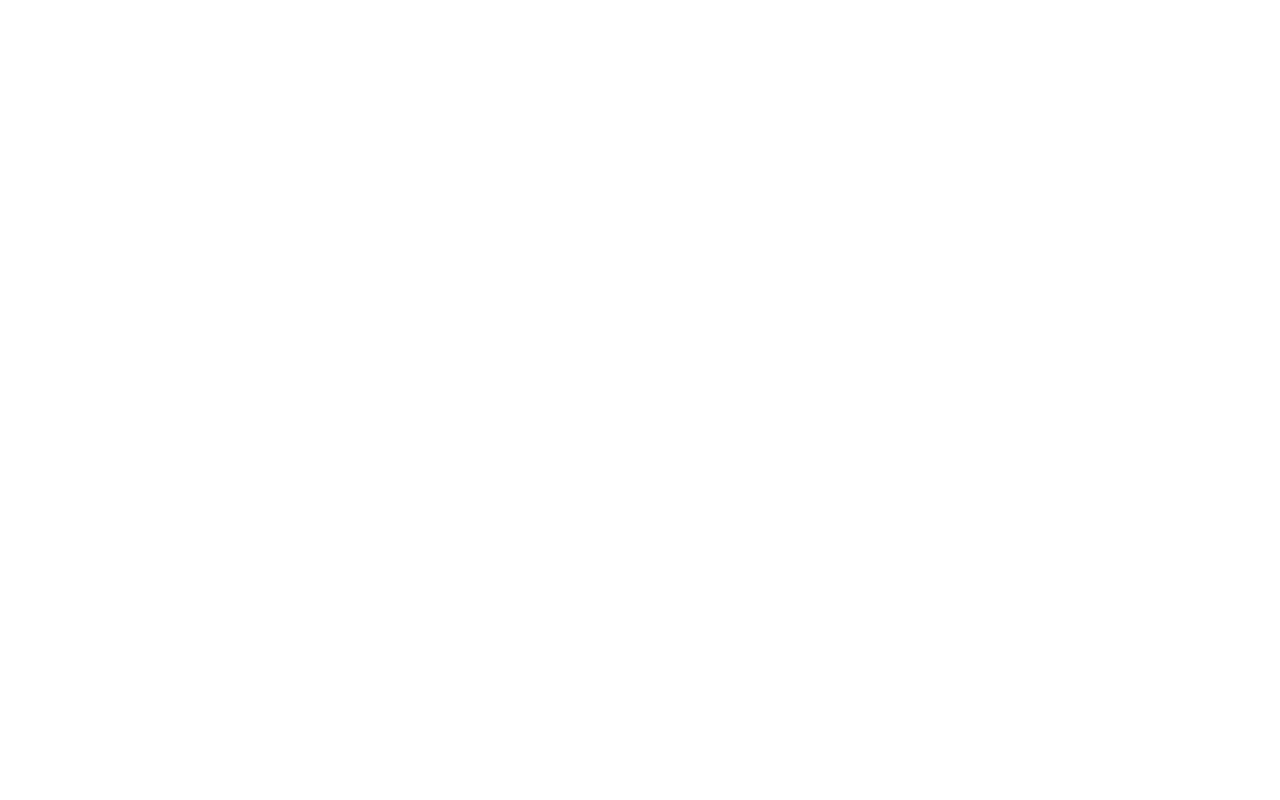
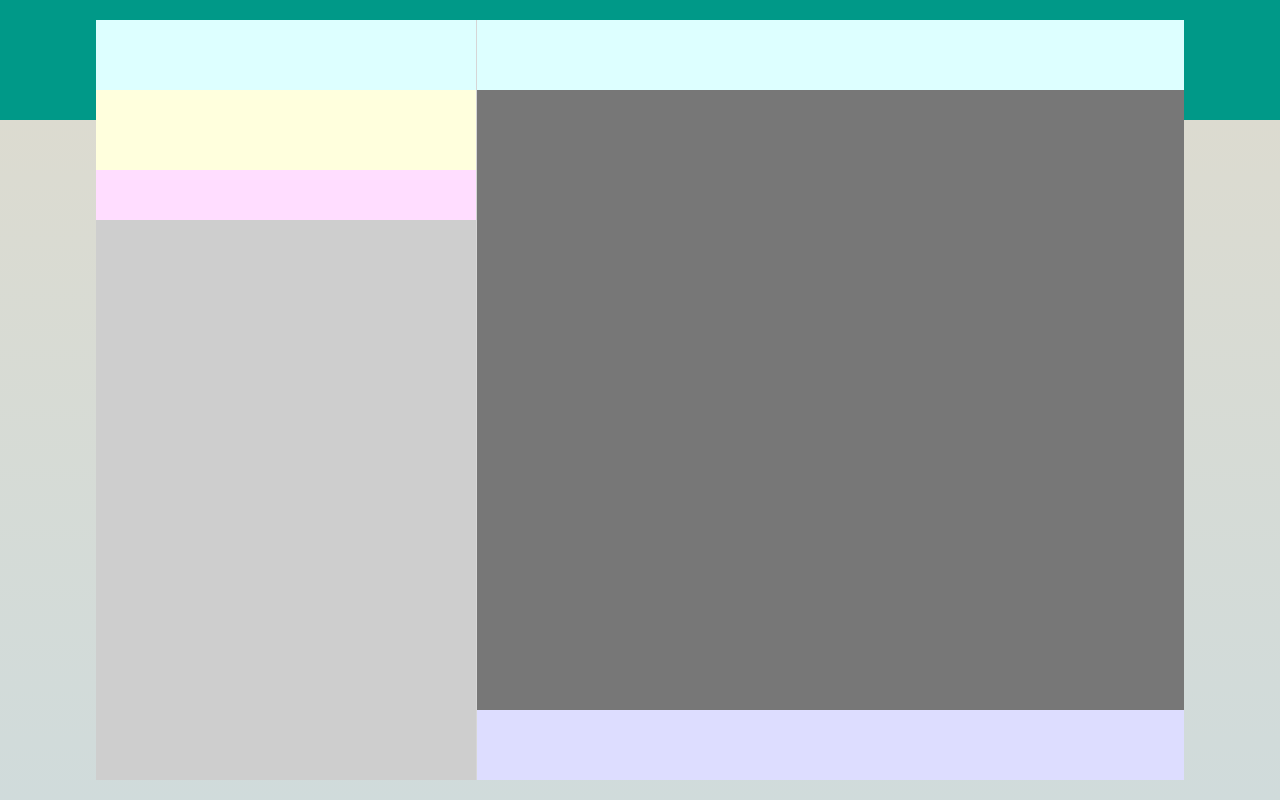
Before and after one commit to FabioMezzina/js-html-css-boolzap, a plain HTML site: page index.html in a window 1280 px wide. Drawn offline with nearby package versions, Linux system fonts and the light colour scheme.

Commit message:
markup + base layout

```diff
--- a/css/style.css
+++ b/css/style.css
@@ -3,3 +3,79 @@
   padding: 0;
   box-sizing: border-box;
 }
+
+body {
+  display: flex;
+  height: 100vh;
+  background-image: linear-gradient(to bottom,
+  #009988 0%, #009988 15%,
+  #dcdbd0 15%, #d0dbdb 100%);
+}
+
+/* APP Container */
+.container {
+  display: flex;
+  margin: auto;
+  height: 95%;
+  width: 85%;
+  background-color: #fff; /* debug */
+}
+
+/* ASIDE SECTION */
+#app aside {
+  display: flex;
+  flex-direction: column;
+  height: 100%;
+  width: 35%;
+  background-color: #cecece; /* debug */
+  border-right: 1px solid #d6d6d6;
+}
+
+/* User section */
+.user {
+  height: 70px;
+  background-color: #dff; /* debug */
+}
+
+/* Notifications section */
+.notifications {
+  height: 80px;
+  background-color: #ffd; /* debug */
+}
+
+/* Search bar */
+.search {
+  height: 50px;
+  background-color: #fdf; /* debug */
+}
+
+/* Contacts list */
+.contact-list {
+  flex-grow: 1;
+}
+
+/* MAIN SECTION */
+#app main {
+  display: flex;
+  flex-direction: column;
+  height: 100%;
+  width: 65%;
+  background-color: #777; /* debug */
+}
+
+/* Chat name */
+.chat-name {
+  height: 70px;
+  background-color: #dff; /* debug */
+}
+
+/* Chat section */
+.chat {
+  flex-grow: 1;
+}
+
+/* Messages footer */
+.message {
+  height: 70px;
+  background-color: #ddf; /* debug */
+}
--- a/index.html
+++ b/index.html
@@ -12,7 +12,46 @@
   <link rel="stylesheet" href="./css/style.css">
 </head>
 <body>
+  <div id="app" class="container">
+    <!-- ASIDE SECTION -->
+    <aside>
+      <!-- User section -->
+      <header class="user">
 
+      </header>
+      <!-- Notifications section -->
+      <section class="notifications">
+
+      </section>
+      <!-- Contacts section -->
+      <section class="contacts">
+        <!-- search bar -->
+        <div class="search">
+
+        </div>
+        <!-- contacts list -->
+        <nav class="contact-list">
+
+        </nav>
+      </section>
+    </aside>
+
+    <!-- MAIN SECTION -->
+    <main>
+      <!-- Chat header -->
+      <header class="chat-name">
+
+      </header>
+      <!-- Chat section -->
+      <section class="chat">
+
+      </section>
+      <!-- Messages footer -->
+      <footer class="message">
+
+      </footer>
+    </main>
+  </div>
   <!-- Main script -->
   <script src="./js/main.js"></script>
 </body>
```
